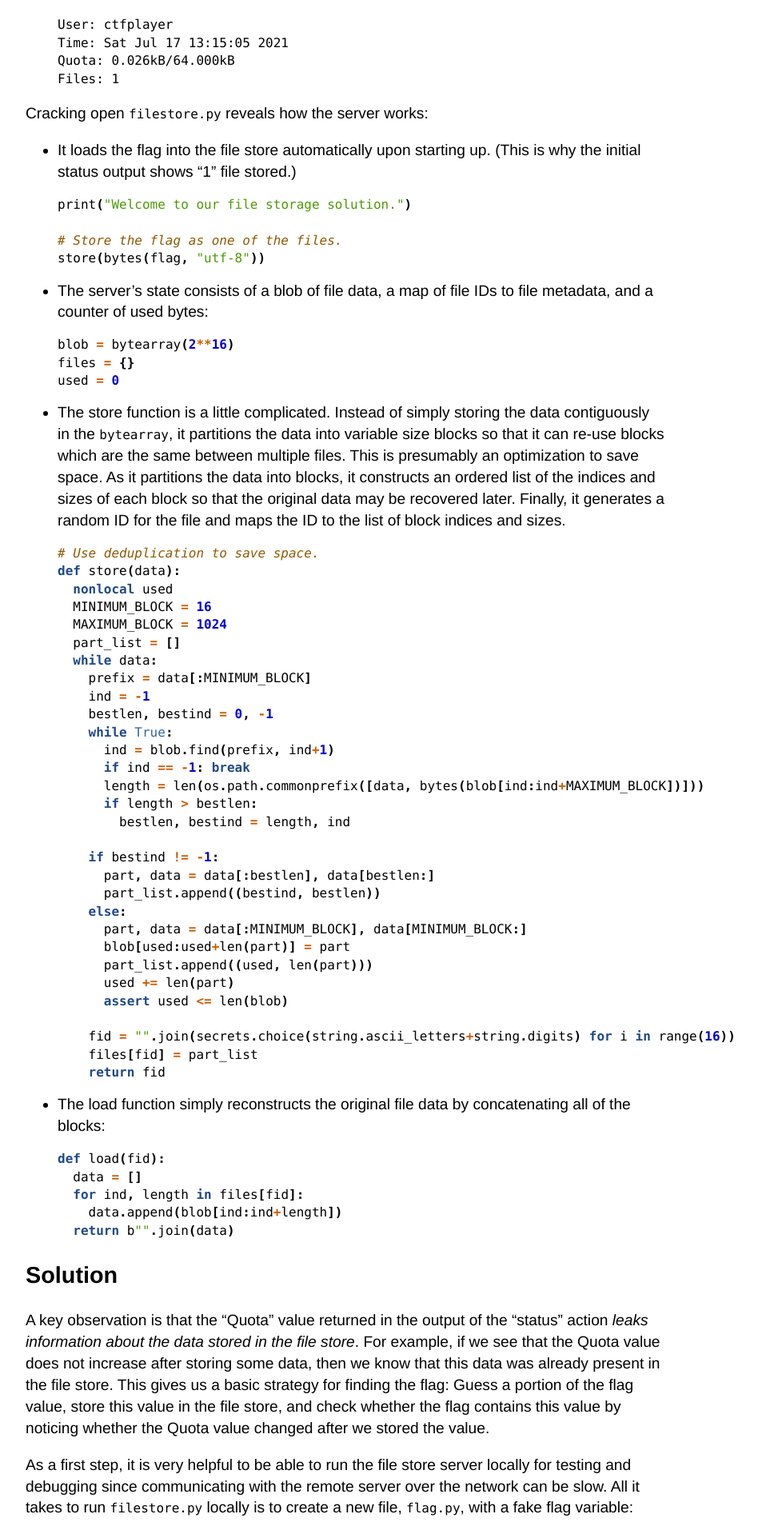
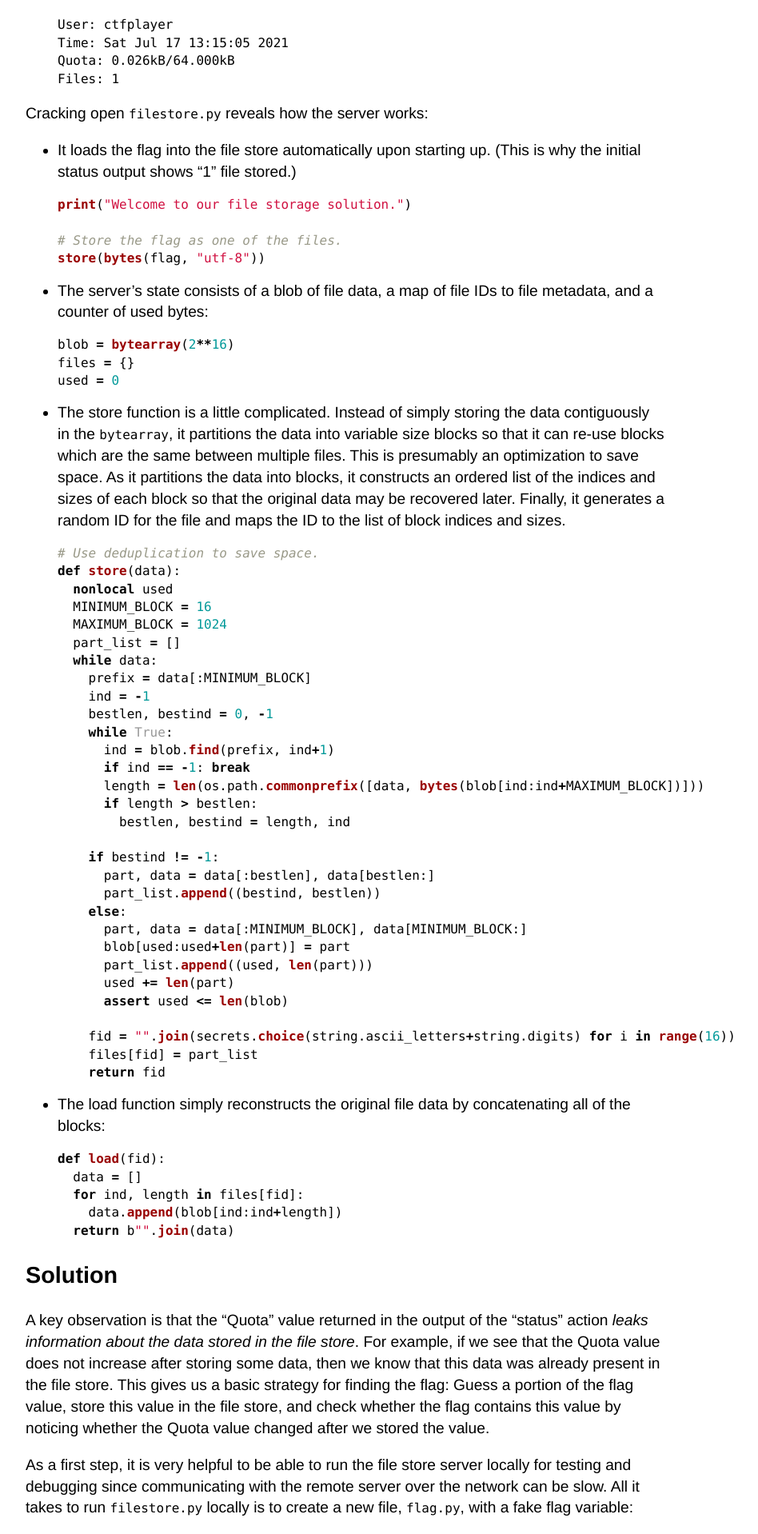
Before and after one commit to aaronlindsey/aaronlindsey.github.io, a Jekyll site: the page built from _posts/2021-07-24-filestore-google-ctf-2021.md, in a window 1280 px wide. Shown: the part 914-2832 px from the top of the page at 80% size, without its empty margins (208-1156 px from the left). Built offline with Jekyll 4.4.1, drawn with Linux system fonts in a browser that asks for light colours.

Commit message:
Update syntax style

```diff
--- a/_sass/_syntax.scss
+++ b/_sass/_syntax.scss
@@ -1,70 +1,62 @@
-// from https://raw.githubusercontent.com/jwarby/pygments-css/master/tango.css
+// from https://raw.githubusercontent.com/jwarby/pygments-css/master/github.css
 .highlight .hll { background-color: #ffffcc }
-.highlight .c { color: #8f5902; font-style: italic } /* Comment */
-.highlight .err { color: #a40000; border: 1px solid #ef2929 } /* Error */
-.highlight .g { color: #000000 } /* Generic */
-.highlight .k { color: #204a87; font-weight: bold } /* Keyword */
-.highlight .l { color: #000000 } /* Literal */
-.highlight .n { color: #000000 } /* Name */
-.highlight .o { color: #ce5c00; font-weight: bold } /* Operator */
-.highlight .x { color: #000000 } /* Other */
-.highlight .p { color: #000000; font-weight: bold } /* Punctuation */
-.highlight .cm { color: #8f5902; font-style: italic } /* Comment.Multiline */
-.highlight .cp { color: #8f5902; font-style: italic } /* Comment.Preproc */
-.highlight .c1 { color: #8f5902; font-style: italic } /* Comment.Single */
-.highlight .cs { color: #8f5902; font-style: italic } /* Comment.Special */
-.highlight .gd { color: #a40000 } /* Generic.Deleted */
+.highlight .c { color: #999988; font-style: italic } /* Comment */
+.highlight .err { color: #a61717; background-color: #e3d2d2 } /* Error */
+.highlight .k { color: #000000; font-weight: bold } /* Keyword */
+.highlight .o { color: #000000; font-weight: bold } /* Operator */
+.highlight .cm { color: #999988; font-style: italic } /* Comment.Multiline */
+.highlight .cp { color: #999999; font-weight: bold; font-style: italic } /* Comment.Preproc */
+.highlight .c1 { color: #999988; font-style: italic } /* Comment.Single */
+.highlight .cs { color: #999999; font-weight: bold; font-style: italic } /* Comment.Special */
+.highlight .gd { color: #000000; background-color: #ffdddd } /* Generic.Deleted */
 .highlight .ge { color: #000000; font-style: italic } /* Generic.Emph */
-.highlight .gr { color: #ef2929 } /* Generic.Error */
-.highlight .gh { color: #000080; font-weight: bold } /* Generic.Heading */
-.highlight .gi { color: #00A000 } /* Generic.Inserted */
-.highlight .go { color: #000000; font-style: italic } /* Generic.Output */
-.highlight .gp { color: #8f5902 } /* Generic.Prompt */
-.highlight .gs { color: #000000; font-weight: bold } /* Generic.Strong */
-.highlight .gu { color: #800080; font-weight: bold } /* Generic.Subheading */
-.highlight .gt { color: #a40000; font-weight: bold } /* Generic.Traceback */
-.highlight .kc { color: #204a87; font-weight: bold } /* Keyword.Constant */
-.highlight .kd { color: #204a87; font-weight: bold } /* Keyword.Declaration */
-.highlight .kn { color: #204a87; font-weight: bold } /* Keyword.Namespace */
-.highlight .kp { color: #204a87; font-weight: bold } /* Keyword.Pseudo */
-.highlight .kr { color: #204a87; font-weight: bold } /* Keyword.Reserved */
-.highlight .kt { color: #204a87; font-weight: bold } /* Keyword.Type */
-.highlight .ld { color: #000000 } /* Literal.Date */
-.highlight .m { color: #0000cf; font-weight: bold } /* Literal.Number */
-.highlight .s { color: #4e9a06 } /* Literal.String */
-.highlight .na { color: #c4a000 } /* Name.Attribute */
-.highlight .nb { color: #204a87 } /* Name.Builtin */
-.highlight .nc { color: #000000 } /* Name.Class */
-.highlight .no { color: #000000 } /* Name.Constant */
-.highlight .nd { color: #5c35cc; font-weight: bold } /* Name.Decorator */
-.highlight .ni { color: #ce5c00 } /* Name.Entity */
-.highlight .ne { color: #cc0000; font-weight: bold } /* Name.Exception */
-.highlight .nf { color: #000000 } /* Name.Function */
-.highlight .nl { color: #f57900 } /* Name.Label */
-.highlight .nn { color: #000000 } /* Name.Namespace */
-.highlight .nx { color: #000000 } /* Name.Other */
-.highlight .py { color: #000000 } /* Name.Property */
-.highlight .nt { color: #204a87; font-weight: bold } /* Name.Tag */
-.highlight .nv { color: #000000 } /* Name.Variable */
-.highlight .ow { color: #204a87; font-weight: bold } /* Operator.Word */
-.highlight .w { color: #f8f8f8; text-decoration: underline } /* Text.Whitespace */
-.highlight .mf { color: #0000cf; font-weight: bold } /* Literal.Number.Float */
-.highlight .mh { color: #0000cf; font-weight: bold } /* Literal.Number.Hex */
-.highlight .mi { color: #0000cf; font-weight: bold } /* Literal.Number.Integer */
-.highlight .mo { color: #0000cf; font-weight: bold } /* Literal.Number.Oct */
-.highlight .sb { color: #4e9a06 } /* Literal.String.Backtick */
-.highlight .sc { color: #4e9a06 } /* Literal.String.Char */
-.highlight .sd { color: #8f5902; font-style: italic } /* Literal.String.Doc */
-.highlight .s2 { color: #4e9a06 } /* Literal.String.Double */
-.highlight .se { color: #4e9a06 } /* Literal.String.Escape */
-.highlight .sh { color: #4e9a06 } /* Literal.String.Heredoc */
-.highlight .si { color: #4e9a06 } /* Literal.String.Interpol */
-.highlight .sx { color: #4e9a06 } /* Literal.String.Other */
-.highlight .sr { color: #4e9a06 } /* Literal.String.Regex */
-.highlight .s1 { color: #4e9a06 } /* Literal.String.Single */
-.highlight .ss { color: #4e9a06 } /* Literal.String.Symbol */
-.highlight .bp { color: #3465a4 } /* Name.Builtin.Pseudo */
-.highlight .vc { color: #000000 } /* Name.Variable.Class */
-.highlight .vg { color: #000000 } /* Name.Variable.Global */
-.highlight .vi { color: #000000 } /* Name.Variable.Instance */
-.highlight .il { color: #0000cf; font-weight: bold } /* Literal.Number.Integer.Long */
+.highlight .gr { color: #aa0000 } /* Generic.Error */
+.highlight .gh { color: #999999 } /* Generic.Heading */
+.highlight .gi { color: #000000; background-color: #ddffdd } /* Generic.Inserted */
+.highlight .go { color: #888888 } /* Generic.Output */
+.highlight .gp { color: #555555 } /* Generic.Prompt */
+.highlight .gs { font-weight: bold } /* Generic.Strong */
+.highlight .gu { color: #aaaaaa } /* Generic.Subheading */
+.highlight .gt { color: #aa0000 } /* Generic.Traceback */
+.highlight .kc { color: #000000; font-weight: bold } /* Keyword.Constant */
+.highlight .kd { color: #000000; font-weight: bold } /* Keyword.Declaration */
+.highlight .kn { color: #000000; font-weight: bold } /* Keyword.Namespace */
+.highlight .kp { color: #000000; font-weight: bold } /* Keyword.Pseudo */
+.highlight .kr { color: #000000; font-weight: bold } /* Keyword.Reserved */
+.highlight .kt { color: #445588; font-weight: bold } /* Keyword.Type */
+.highlight .m { color: #009999 } /* Literal.Number */
+.highlight .s { color: #d01040 } /* Literal.String */
+.highlight .na { color: #008080 } /* Name.Attribute */
+.highlight .nb { color: #0086B3 } /* Name.Builtin */
+.highlight .nc { color: #445588; font-weight: bold } /* Name.Class */
+.highlight .no { color: #008080 } /* Name.Constant */
+.highlight .nd { color: #3c5d5d; font-weight: bold } /* Name.Decorator */
+.highlight .ni { color: #800080 } /* Name.Entity */
+.highlight .ne { color: #990000; font-weight: bold } /* Name.Exception */
+.highlight .nf { color: #990000; font-weight: bold } /* Name.Function */
+.highlight .nl { color: #990000; font-weight: bold } /* Name.Label */
+.highlight .nn { color: #555555 } /* Name.Namespace */
+.highlight .nt { color: #000080 } /* Name.Tag */
+.highlight .nv { color: #008080 } /* Name.Variable */
+.highlight .ow { color: #000000; font-weight: bold } /* Operator.Word */
+.highlight .w { color: #bbbbbb } /* Text.Whitespace */
+.highlight .mf { color: #009999 } /* Literal.Number.Float */
+.highlight .mh { color: #009999 } /* Literal.Number.Hex */
+.highlight .mi { color: #009999 } /* Literal.Number.Integer */
+.highlight .mo { color: #009999 } /* Literal.Number.Oct */
+.highlight .sb { color: #d01040 } /* Literal.String.Backtick */
+.highlight .sc { color: #d01040 } /* Literal.String.Char */
+.highlight .sd { color: #d01040 } /* Literal.String.Doc */
+.highlight .s2 { color: #d01040 } /* Literal.String.Double */
+.highlight .se { color: #d01040 } /* Literal.String.Escape */
+.highlight .sh { color: #d01040 } /* Literal.String.Heredoc */
+.highlight .si { color: #d01040 } /* Literal.String.Interpol */
+.highlight .sx { color: #d01040 } /* Literal.String.Other */
+.highlight .sr { color: #009926 } /* Literal.String.Regex */
+.highlight .s1 { color: #d01040 } /* Literal.String.Single */
+.highlight .ss { color: #990073 } /* Literal.String.Symbol */
+.highlight .bp { color: #999999 } /* Name.Builtin.Pseudo */
+.highlight .vc { color: #008080 } /* Name.Variable.Class */
+.highlight .vg { color: #008080 } /* Name.Variable.Global */
+.highlight .vi { color: #008080 } /* Name.Variable.Instance */
+.highlight .il { color: #009999 } /* Literal.Number.Integer.Long */
```
